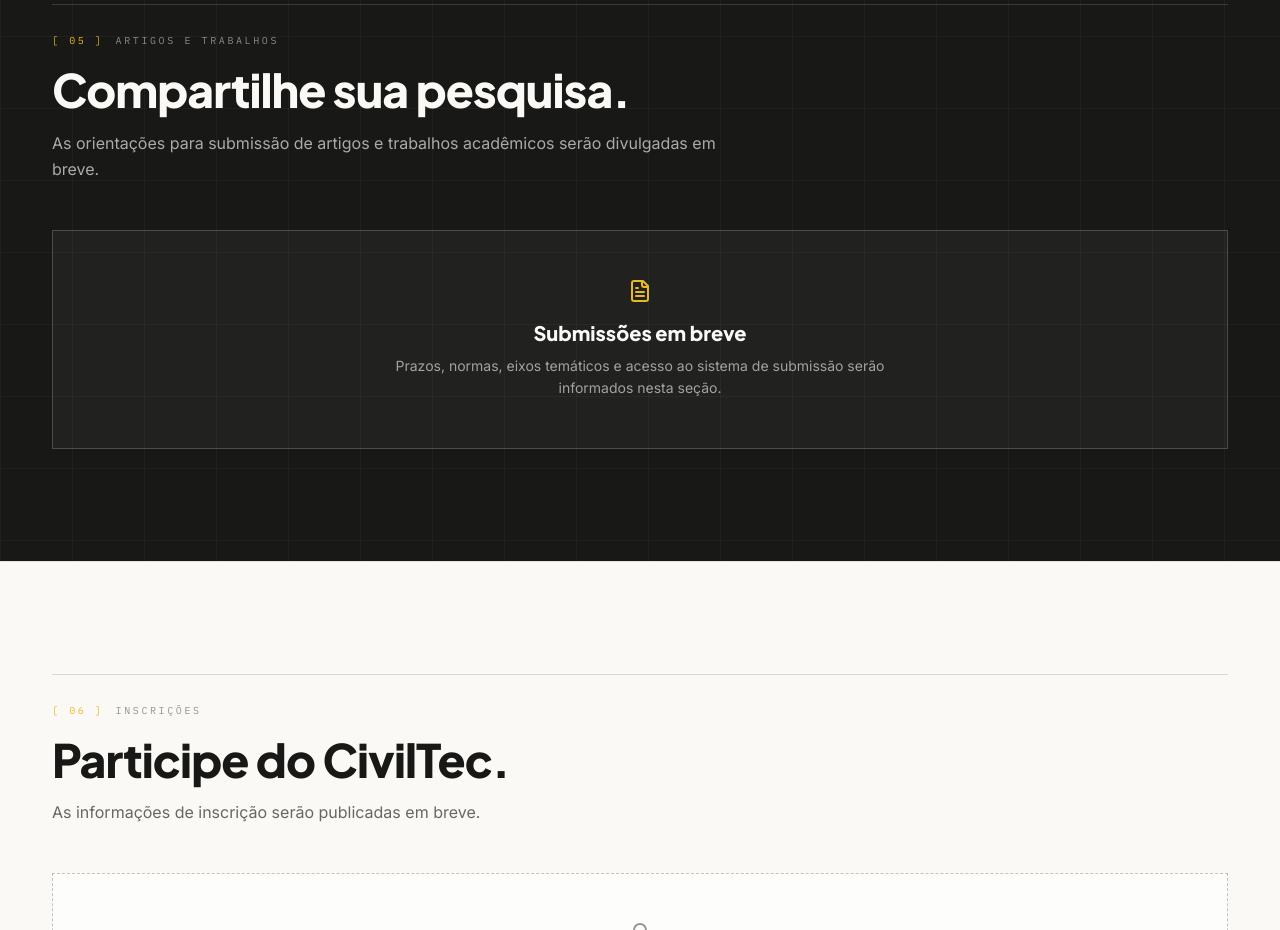
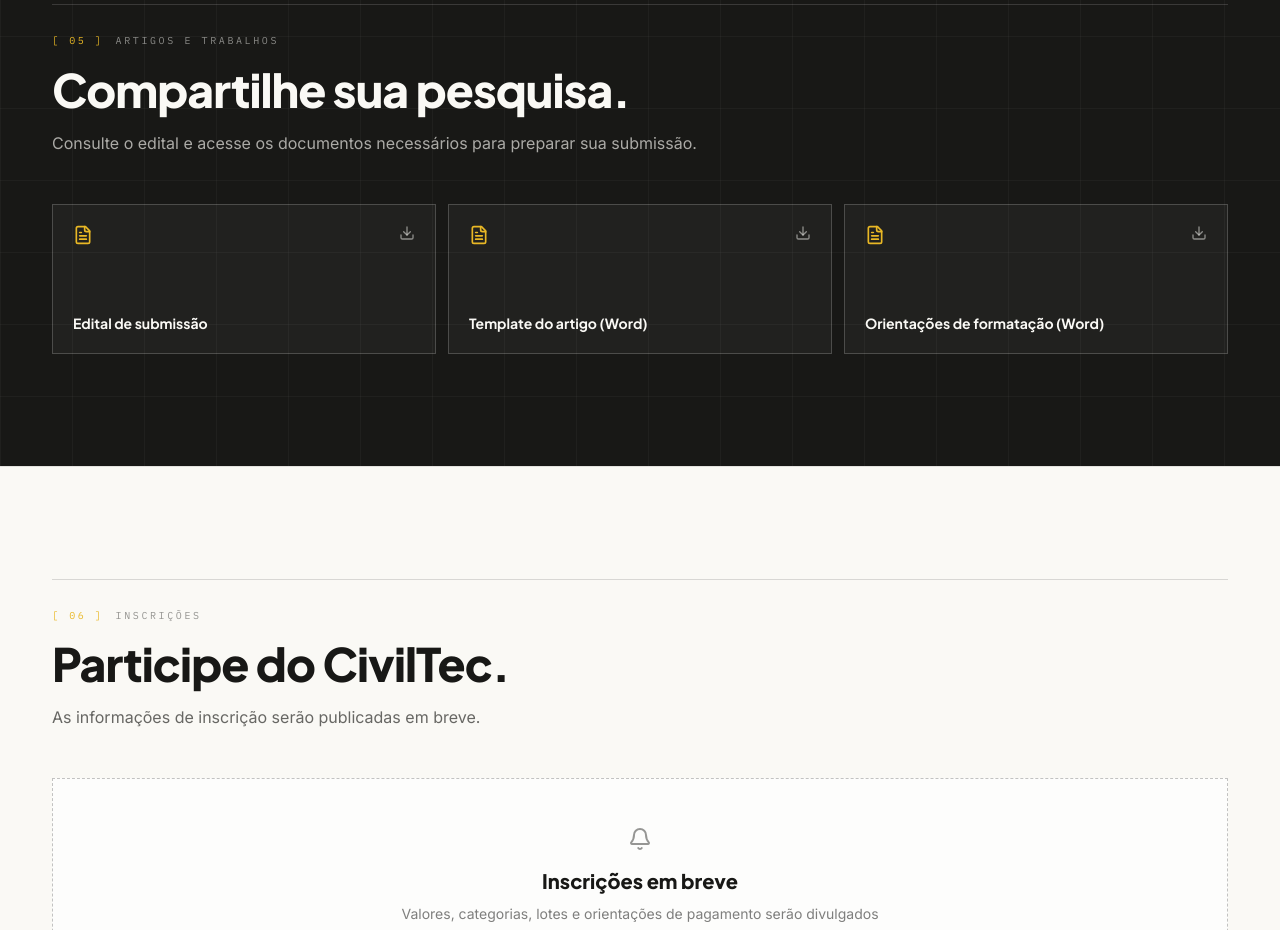
Before and after one commit to Dkalones/civil-tec, a React (Vite) app: page / in a window 1280 px wide. Shown: the part 3320-4250 px from the top of the page. Built offline with nearby package versions, Linux system fonts and the light colour scheme.

Commit message:
Add submission document download links to homepage

```diff
--- a/src/components/site/CallForPapers.jsx
+++ b/src/components/site/CallForPapers.jsx
@@ -1,5 +1,20 @@
-import { FileText } from "lucide-react";
+import { FileText, Download } from "lucide-react";
 import SectionHeading from "@/components/site/SectionHeading";
+
+const DOCUMENTS = [
+  {
+    label: "Edital de submissão",
+    href: "https://drive.google.com/uc?export=download&id=193n0MW7MdMBUXt36kcd6hUjtxXx97b2n",
+  },
+  {
+    label: "Template do artigo (Word)",
+    href: "https://docs.google.com/document/d/1QiM-_cVkVkILxkjQYHAhrWliWD8rW6zO/export?format=docx",
+  },
+  {
+    label: "Orientações de formatação (Word)",
+    href: "https://docs.google.com/document/d/1CW7Mw2fYklmPf66ZcvoJIaykv5DFyXDd/export?format=docx",
+  },
+];
 
 export default function CallForPapers() {
   return (
@@ -11,14 +26,24 @@ export default function CallForPapers() {
           eyebrow="Artigos e trabalhos"
           tone="dark"
           title="Compartilhe sua pesquisa."
-          description="As orientações para submissão de artigos e trabalhos acadêmicos serão divulgadas em breve."
+          description="Consulte o edital e acesse os documentos necessários para preparar sua submissão."
         />
-        <div className="mt-12 border border-ink-foreground/20 bg-ink-foreground/[0.04] px-6 py-12 text-center">
-          <FileText className="mx-auto h-6 w-6 text-signal" aria-hidden="true" />
-          <h3 className="mt-4 font-heading text-xl font-extrabold text-ink-foreground">Submissões em breve</h3>
-          <p className="mx-auto mt-2 max-w-lg text-sm leading-relaxed text-ink-foreground/60">
-            Prazos, normas, eixos temáticos e acesso ao sistema de submissão serão informados nesta seção.
-          </p>
+        <div className="mt-12 grid gap-3 sm:grid-cols-3">
+          {DOCUMENTS.map((document) => (
+            <a
+              key={document.label}
+              href={document.href}
+              target="_blank"
+              rel="noopener noreferrer"
+              className="group flex min-h-[150px] flex-col justify-between border border-ink-foreground/20 bg-ink-foreground/[0.04] p-5 transition hover:border-signal hover:bg-ink-foreground/[0.08]"
+            >
+              <div className="flex items-start justify-between gap-3">
+                <FileText className="h-5 w-5 text-signal" aria-hidden="true" />
+                <Download className="h-4 w-4 text-ink-foreground/50 transition group-hover:text-signal" aria-hidden="true" />
+              </div>
+              <span className="mt-6 font-heading text-sm font-bold text-ink-foreground">{document.label}</span>
+            </a>
+          ))}
         </div>
       </div>
     </section>
```
